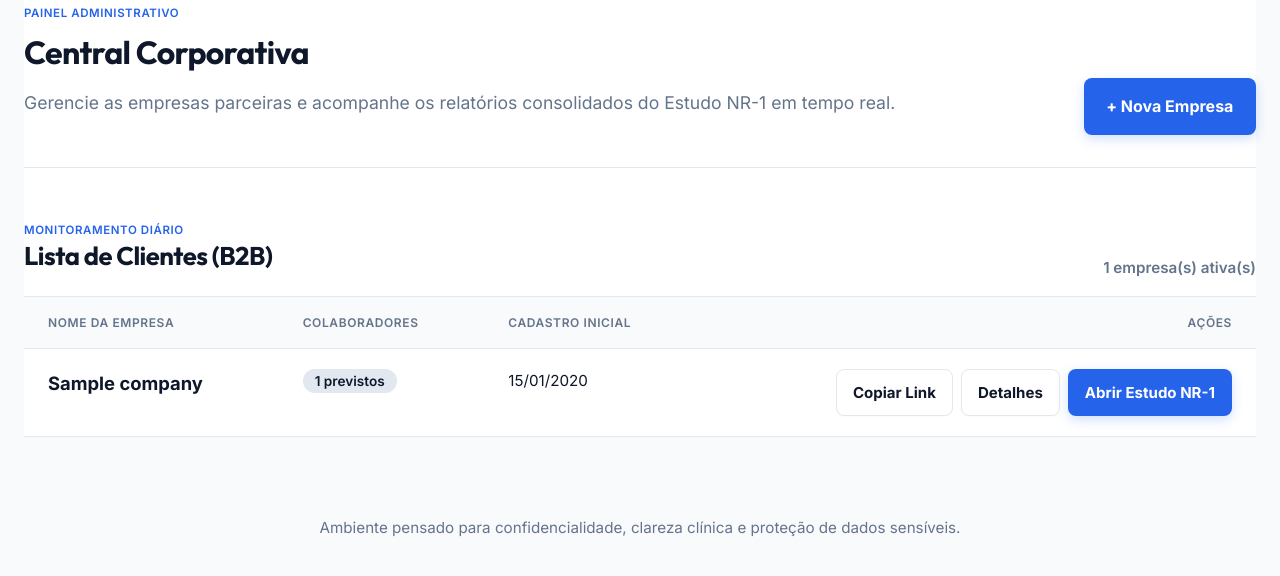
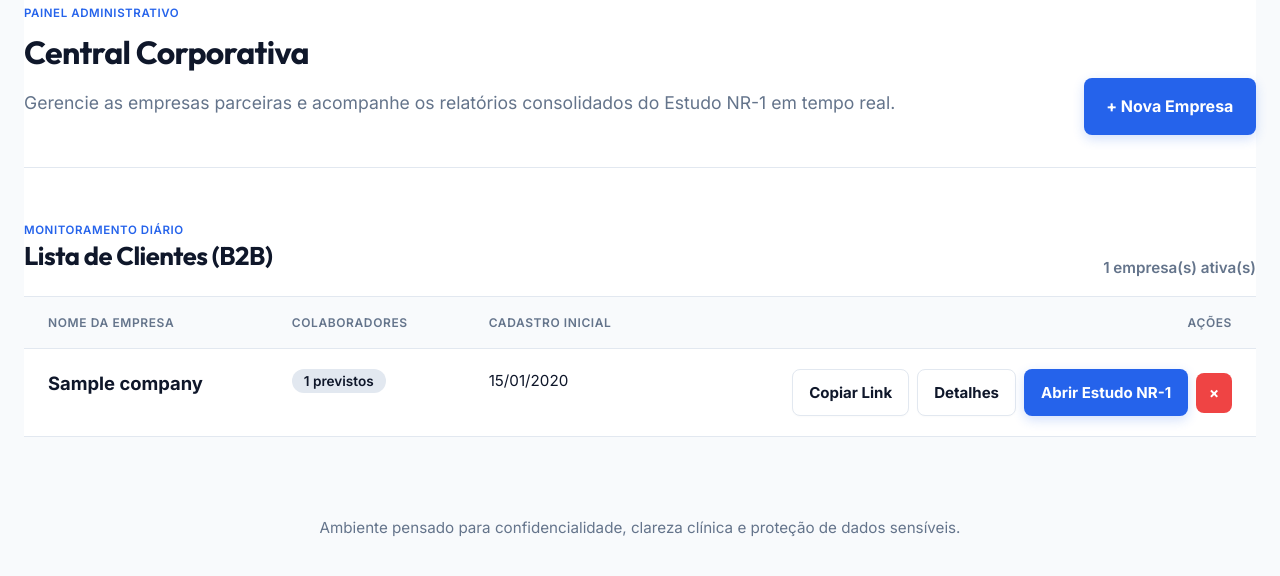
Before and after one commit to carloscostato-cmyk/amfra-saude, a Flask app: page /admin/companies in a window 1280 px wide. Shown: the part 122-698 px from the top of the page. Run offline with Flask 3, Linux system fonts and the light colour scheme; a user stored in the database is signed in; tables that the repository leaves empty hold one stand-in row (values such as "Sample post").

Commit message:
Adicionado botão de exclusão de empresa e rota de delete

```diff
--- a/app/routes_admin.py
+++ b/app/routes_admin.py
@@ -142,6 +142,19 @@ def company_nr1_report(company_id):
     )
 
 
+@admin_bp.route("/company/delete/<int:company_id>", methods=["POST"])
+@login_required
+def company_delete(company_id):
+    company = Company.query.get_or_404(company_id)
+    # Deletar todos os sub-registros (Employees e Submissions) se necessário
+    # Dependendo da configuração do DB (cascading), isso pode ser automático.
+    # Aqui deletamos a empresa e o SQLAlchemy cuida do resto se os relacionamentos estiverem corretos.
+    db.session.delete(company)
+    db.session.commit()
+    flash(f"Empresa '{company.name}' e todos os seus dados foram excluídos permanentemente.", "success")
+    return redirect(url_for('admin.company_list'))
+
+
 @admin_bp.get("/submissions/<int:submission_id>")
 @login_required
 def submission_detail(submission_id):
--- a/app/templates/admin_dashboard.html
+++ b/app/templates/admin_dashboard.html
@@ -46,17 +46,27 @@
                                 </span>
                             </td>
                             <td style="color: var(--text-soft);">{{ company.created_at.strftime("%d/%m/%Y") }}</td>
-                            <td style="text-align: right; padding-right: 0;">
-                                <div style="display: inline-flex; gap: 8px;">
-                                    <button type="button" class="button button--ghost button--compact" id="copyLinkBtn-{{ company.id }}" data-copy-text="{{ company.public_url }}" style="border: none; background: transparent; box-shadow: none; color: var(--accent);">
+                            <td style="text-align: right; padding-right: 0; white-space: nowrap;">
+                                <div style="display: flex; gap: 0.5rem; justify-content: flex-end; align-items: center;">
+                                    <button type="button" class="button button--ghost button--compact"
+                                            onclick="copyLink('{{ url_for('public.questionnaire_by_token', token=company.token, _external=True) }}', this)"
+                                            style="border-color: var(--line); color: var(--text-soft);">
                                         Copiar Link
                                     </button>
-                                    <a class="button button--ghost button--compact" href="{{ url_for('admin.company_detail', company_id=company.id) }}">
+
+                                    <a class="button button--ghost button--compact" href="{{ url_for('admin.company_detail', company_id=company.id) }}" style="border-color: var(--line); color: var(--text);">
                                         Detalhes
                                     </a>
-                                    <a class="button button--primary button--compact" href="{{ url_for('admin.company_nr1_report', company_id=company.id) }}">
+
+                                    <a class="button button--primary button--compact" href="{{ url_for('admin.company_nr1_report', company_id=company.id) }}" style="background: var(--accent) !important;">
                                         Abrir Estudo NR-1
                                     </a>
+
+                                    <form action="{{ url_for('admin.company_delete', company_id=company.id) }}" method="POST" style="display: inline;" onsubmit="return confirm('ATENÇÃO: Você excluirá permanentemente esta empresa e TODOS os resultados de seus colaboradores. Confirmar exclusão?');">
+                                        <button type="submit" class="button button--compact" style="background: #ef4444 !important; color: white; border: none; padding: 0.5rem 0.8rem; border-radius: 6px; cursor: pointer;">
+                                            &times;
+                                        </button>
+                                    </form>
                                 </div>
                             </td>
                         </tr>
```
